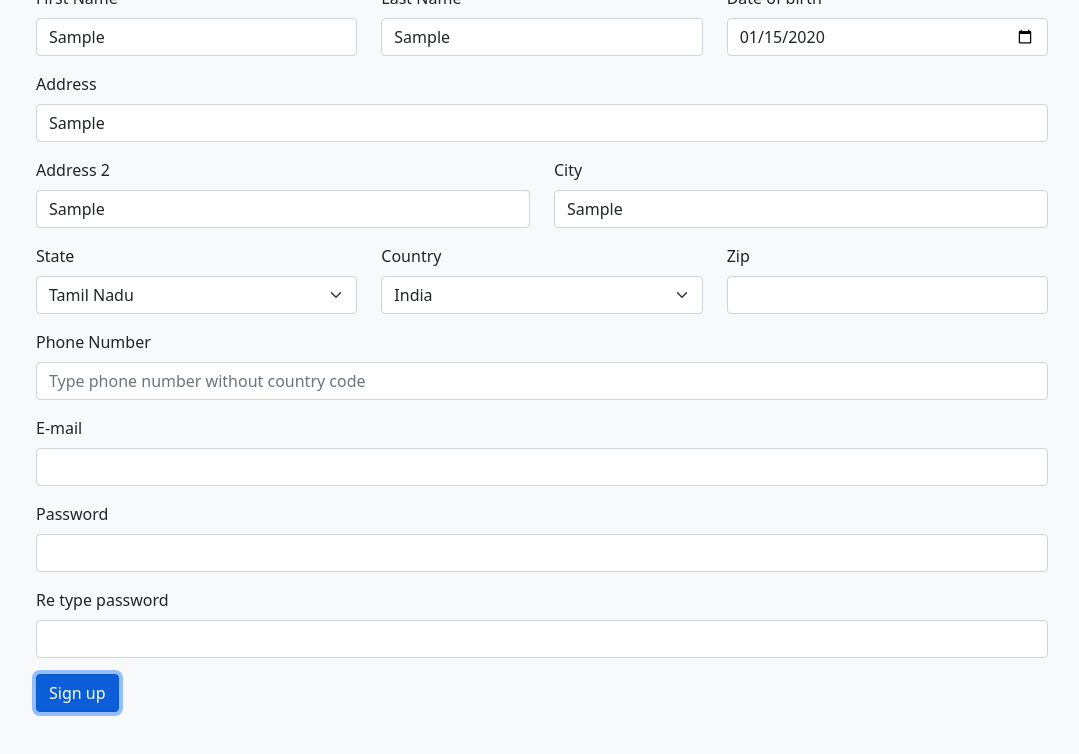
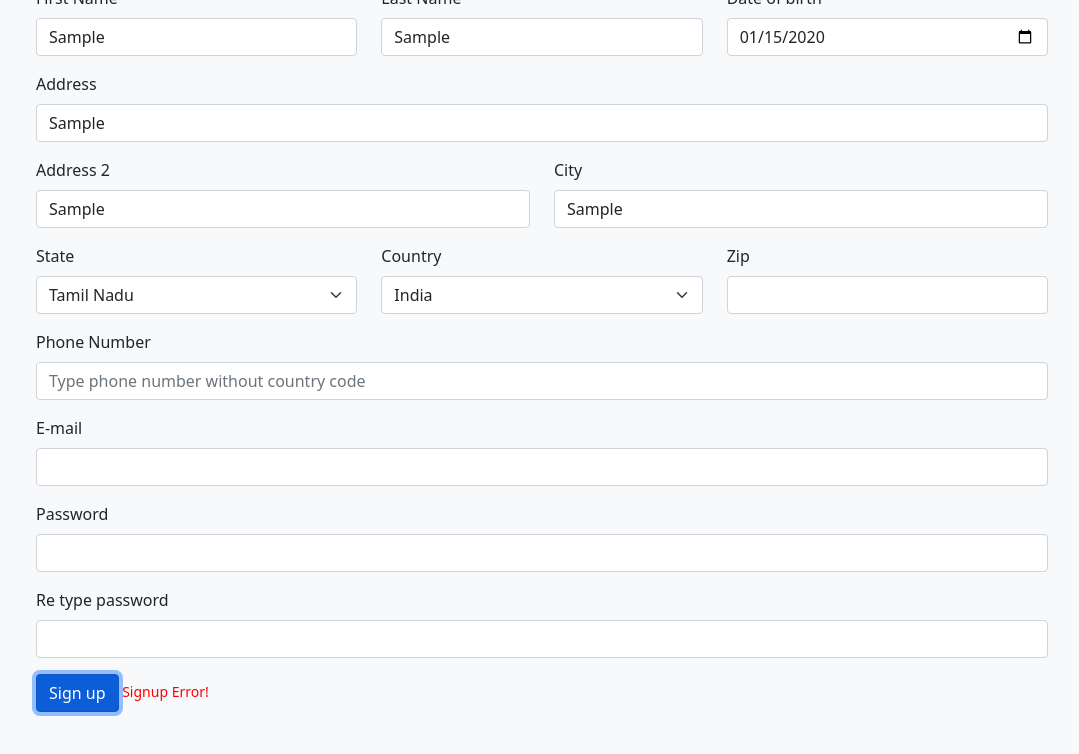
Before and after one commit to vicky1990/casepad, a React (Create React App) app: page /signup in a window 1280 px wide. Both pictures are taken after typing "Sample", "Sample", "2020-01-15", "Sample", "Sample", "Sample" into the empty fields and a click on the button "Sign up". Shown: the part 190-944 px from the top of the page, without its empty margins (98-1177 px from the left). Built offline with nearby package versions, Linux system fonts and the light colour scheme; no server answers.

Commit message:
Add error messages

```diff
--- a/src/Login.js
+++ b/src/Login.js
@@ -20,6 +20,8 @@ function Login() {
   const { login, authed } = useAuth();
   const [formData, setFormData] = useState({});
 
+  const [error, setError] = useState(false);
+
   function handleLoginForm(event) {
     const { email, password } = formData;
 
@@ -39,10 +41,12 @@ function Login() {
         console.log(res);
         if (res.data.result === "success") {
           navigate("/home");
+          setError(false);
         }
       })
       .catch((err) => {
         console.log("Bad login");
+        setError(true);
         navigate("/home");
       });
   }
@@ -89,6 +93,17 @@ function Login() {
             >
               Login
             </Button>
+            {error && (
+              <Form.Text
+                id="signup_result"
+                style={{
+                  color: "#ff0000"
+                }}
+              >
+                {" "}
+                Login Error!
+              </Form.Text>
+            )}
           </Form>
         </Container>
       </Container>
--- a/src/Signup.js
+++ b/src/Signup.js
@@ -4,6 +4,7 @@ import Form from "react-bootstrap/Form";
 import Button from "react-bootstrap/Button";
 import Row from "react-bootstrap/Row";
 import Col from "react-bootstrap/Col";
+import { useNavigate } from "react-router-dom";
 
 import bcrypt from "bcryptjs";
 import axios from "axios";
@@ -11,6 +12,10 @@ import axios from "axios";
 import LoginHeader from "./LoginHeader";
 
 function Signup() {
+  const navigate = useNavigate();
+
+  const [error, setError] = useState(false);
+
   const [formData, setFormData] = useState({
     state: "Tamil Nadu",
     country: "India"
@@ -33,9 +38,12 @@ function Signup() {
       .then((res) => {
         console.log(res);
         console.log(res.data["result"]);
+        setError(false);
+        navigate("/login");
       })
       .catch((err) => {
         console.log(err);
+        setError(true);
       });
   }
   return (
@@ -206,6 +214,18 @@ function Signup() {
             >
               Sign up
             </Button>
+
+            {error && (
+              <Form.Text
+                id="signup_result"
+                style={{
+                  color: "#ff0000"
+                }}
+              >
+                {" "}
+                Signup Error!
+              </Form.Text>
+            )}
           </Form>
         </Container>
       </Container>
```
Also changed, not shown: src/AddDiagnosis.js (+3 -2 lines).
